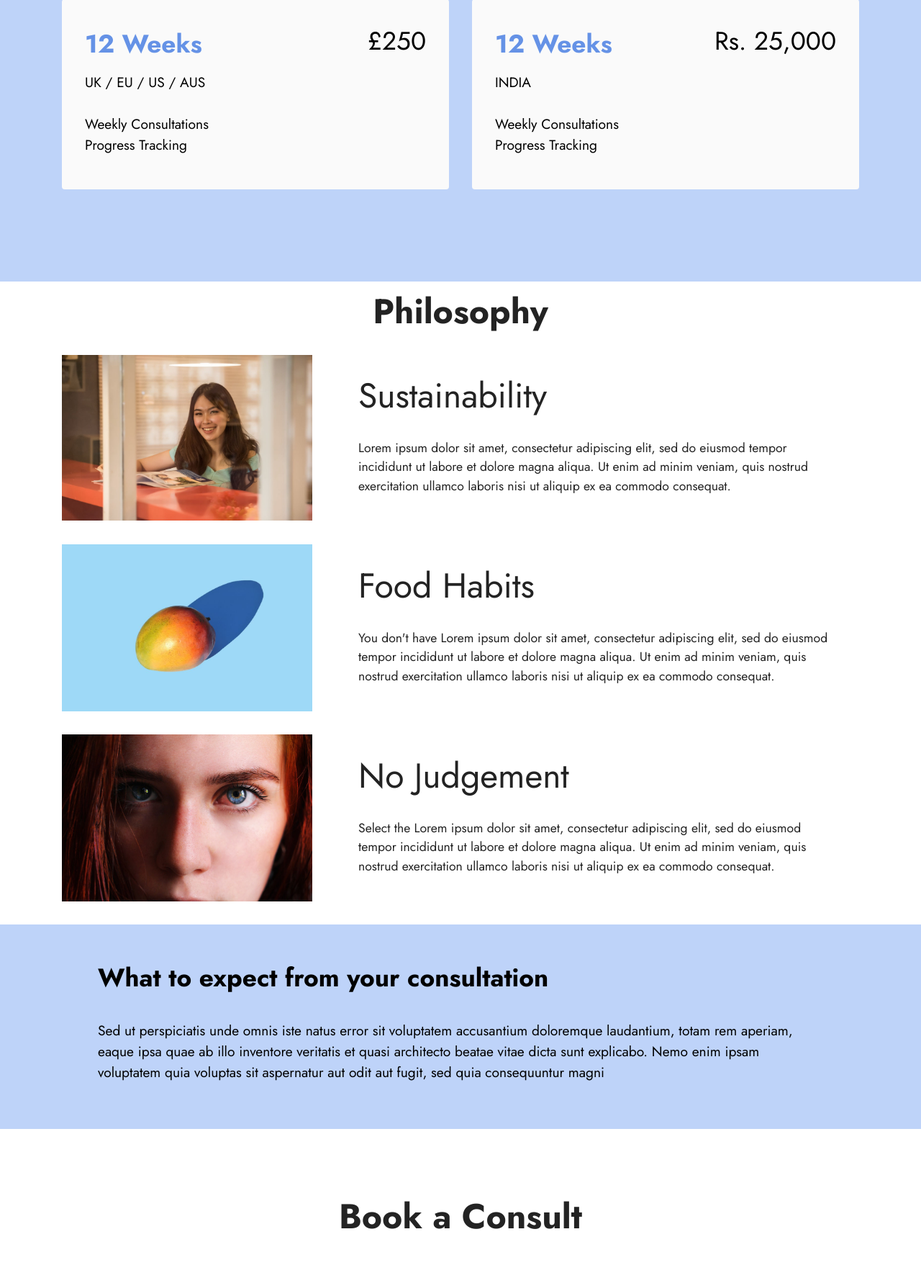
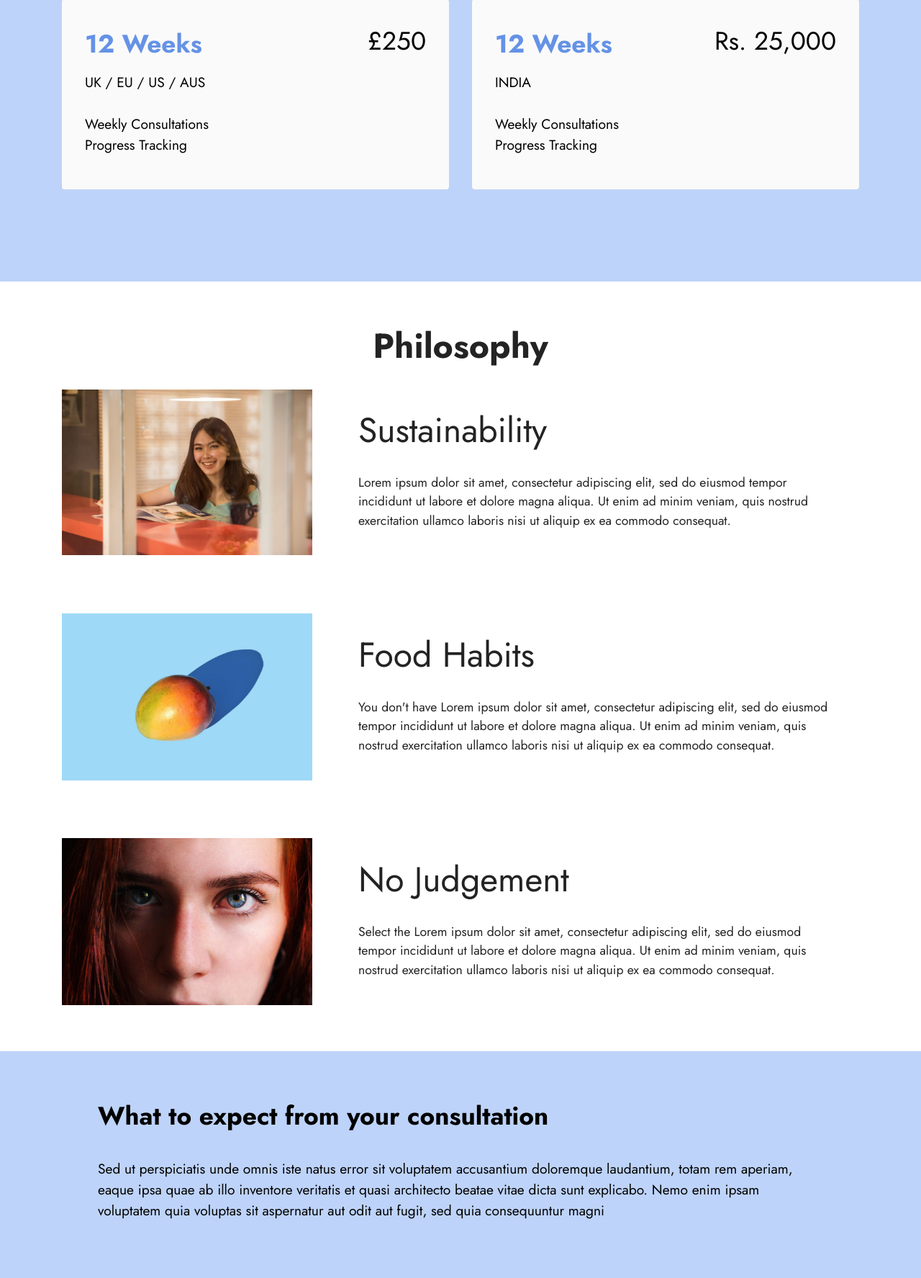
Before and after one commit to raghdip/boldnix.github.io, a PHP site: page / in a window 1280 px wide. Shown: the part 1935-3710 px from the top of the page at 72% size. Run offline with PHP 8.4, Linux system fonts and the light colour scheme; some web fonts are replaced; grey boxes are pictures that could not be loaded.

Commit message:
schedule

```diff
--- a/assets/mobirise/css/mbr-additional.css
+++ b/assets/mobirise/css/mbr-additional.css
@@ -786,8 +786,8 @@ a {
   color: #000000;
 }
 .cid-tm90hrJy2d {
-  padding-top: 1rem;
-  padding-bottom: 1rem;
+  padding-top: 4rem;
+  padding-bottom: 3rem;
   background-color: #ffffff;
 }
 .cid-tm90hrJy2d .mbr-fallback-image.disabled {
@@ -817,8 +817,8 @@ a {
   }
 }
 .cid-tm90jVq2jN {
-  padding-top: 1rem;
-  padding-bottom: 1rem;
+  padding-top: 2rem;
+  padding-bottom: 2rem;
   background-color: #ffffff;
 }
 .cid-tm90jVq2jN .mbr-fallback-image.disabled {
@@ -848,8 +848,8 @@ a {
   }
 }
 .cid-tm90kwBF8j {
-  padding-top: 1rem;
-  padding-bottom: 2rem;
+  padding-top: 3rem;
+  padding-bottom: 4rem;
   background-color: #ffffff;
 }
 .cid-tm90kwBF8j .mbr-fallback-image.disabled {
@@ -879,8 +879,8 @@ a {
   }
 }
 .cid-s48vrXhP0J {
-  padding-top: 3rem;
-  padding-bottom: 2rem;
+  padding-top: 4rem;
+  padding-bottom: 3rem;
   background-color: #bed3f9;
 }
 .cid-s48vrXhP0J .mbr-section-title {
--- a/index.html
+++ b/index.html
@@ -324,9 +324,6 @@ height="650" frameborder="0"></iframe>
 <!-- end Google Calendar Appointment Scheduling -->
 </div>
 
-
-
-
             </div>
         </div>
     </div>
```
Also changed, not shown: assets/theme/js/script.js.
